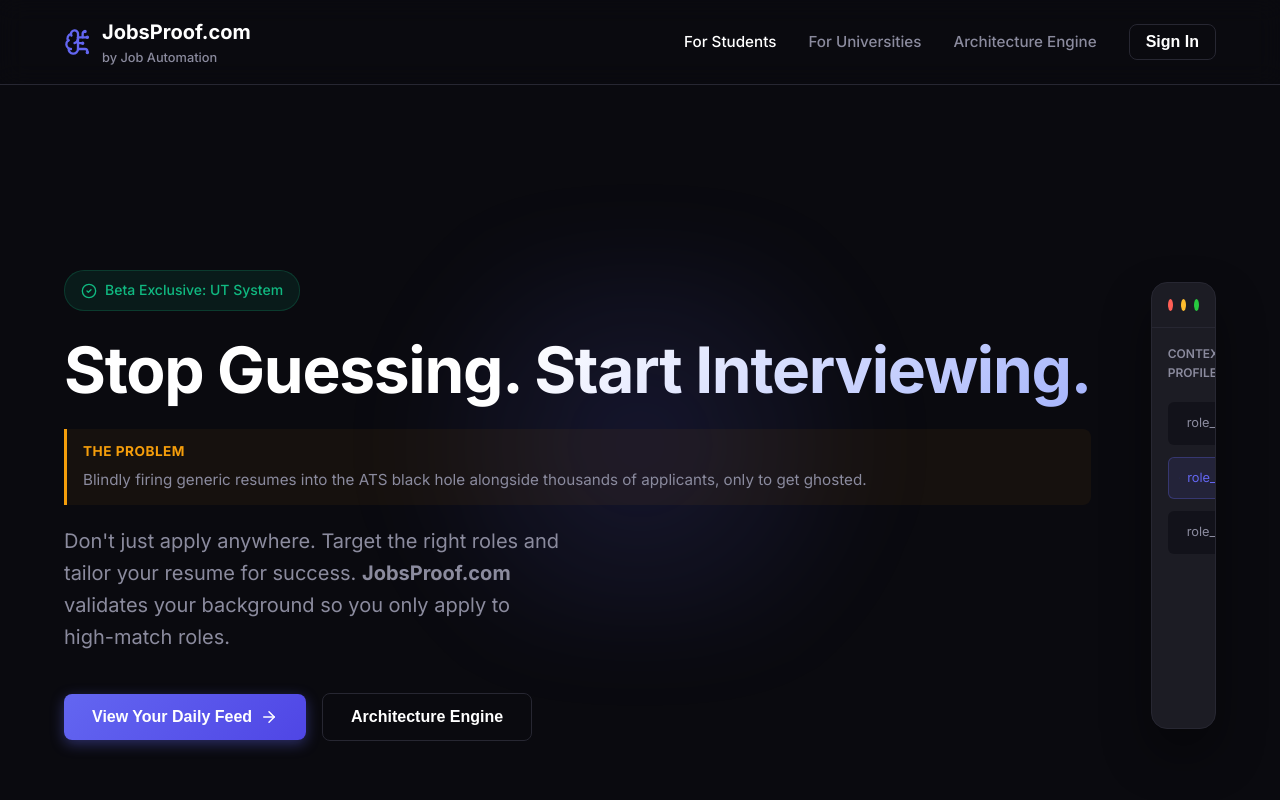
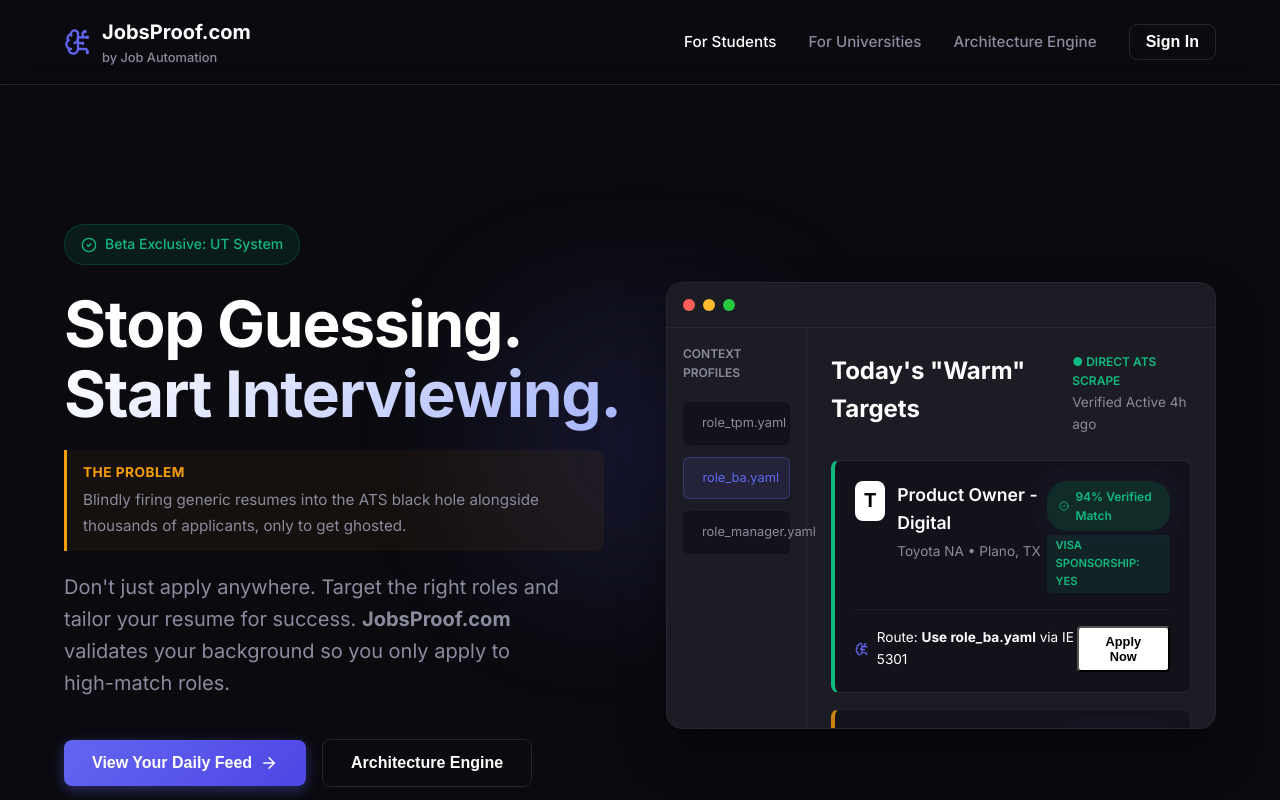
Before and after one commit to nagarajaabhishek/jobs, a React (Vite) app in the folder b2c_landing_page/: page / in a window 1280 px wide. Shown: the top 800 px of the page. Built offline with nearby package versions, Linux system fonts and the light colour scheme.

Commit message:
style: fixed hero container widths and text wrapping to prevent overlapping with UI mockup

```diff
--- a/b2c_landing_page/src/pages/StudentLanding.tsx
+++ b/b2c_landing_page/src/pages/StudentLanding.tsx
@@ -19,11 +19,14 @@
                 <div className="container hero-grid">
 
                     {/* Left: Copy */}
-                    <div className="hero-content animate-fade-up">
+                    <div className="hero-content animate-fade-up" style={{ width: '100%', maxWidth: '540px', zIndex: 10 }}>
                         <div className="student-tag">
                             <CheckCircle2 size={16} /> Beta Exclusive: UT System
                         </div>
-                        <h1 style={{ fontSize: '3rem', whiteSpace: 'nowrap' }}>Stop Guessing. <span className="text-gradient">Start Interviewing.</span></h1>
+                        <h1 style={{ fontSize: '3.2rem', lineHeight: '1.15', marginBottom: '1.25rem' }}>
+                            <span style={{ whiteSpace: 'nowrap' }}>Stop Guessing.</span><br />
+                            <span className="text-gradient" style={{ whiteSpace: 'nowrap' }}>Start Interviewing.</span>
+                        </h1>
 
                         <div className="problem-statement" style={{ background: 'rgba(245, 158, 11, 0.05)', borderLeft: '3px solid var(--warning)', padding: '12px 16px', borderRadius: '0 8px 8px 0', marginBottom: '20px' }}>
                             <strong style={{ color: 'var(--warning)', display: 'block', marginBottom: '4px', fontSize: '0.85rem', textTransform: 'uppercase', letterSpacing: '0.5px' }}>The Problem</strong>
@@ -46,7 +49,7 @@
                     </div>
 
                     {/* Right: The Product UI Mockup */}
-                    <div className="app-mockup animate-fade-up delay-2" style={{ transform: 'perspective(1000px) rotateY(-5deg) scale(1.1)', transformOrigin: 'right center' }}>
+                    <div className="app-mockup animate-fade-up delay-2" style={{ width: '100%', minWidth: '550px', maxWidth: '650px', transform: 'perspective(1000px) rotateY(-5deg) scale(1.05)', transformOrigin: 'right center' }}>
                         <div className="mockup-header">
                             <div className="dot dot-r"></div>
                             <div className="dot dot-y"></div>
```
